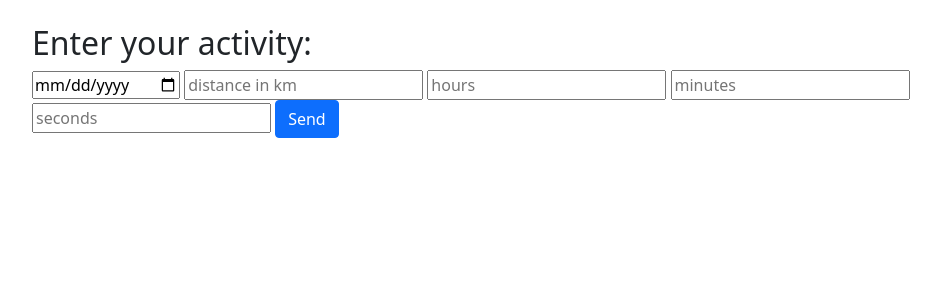
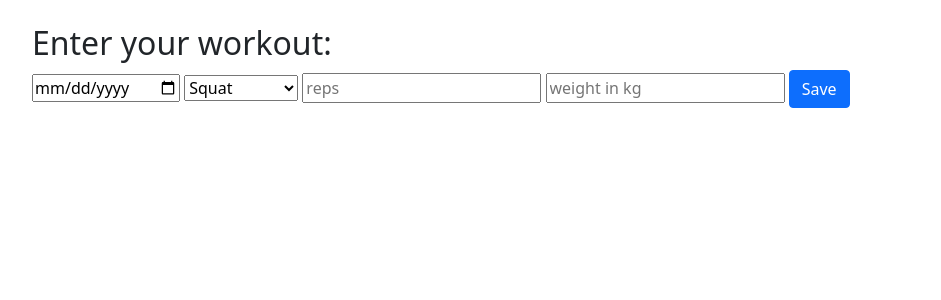
Before and after one commit to aoonsel/PROG2-V2, a Flask app: page / in a window 1280 px wide. Shown: the part 73-373 px from the top of the page, without its empty margins (50-991 px from the left). Run offline with Flask 2, Linux system fonts and the light colour scheme; some libraries are stand-ins or nearby versions.

Commit message:
Umbau zu Gym Tracker Version 1

```diff
--- a/runner/app.py
+++ b/runner/app.py
@@ -1,27 +1,23 @@
-from data_access import save_activity
-from util import to_seconds, to_minutes, to_pace
+from data.data_access import save_workout
 from flask import Flask, render_template, redirect, request
 from os.path import abspath
 
 app = Flask('runner', template_folder=abspath('templates'))
 
+workouts = {0: 'Squat', 1: 'Bench Press', 2: 'Deadlift'}
+
 @app.route('/')
 def home():
-    return render_template('index.html')
+    return render_template('index.html', workouts=workouts)
 
 @app.route('/save', methods=['POST'])
 def save():
     date = request.form['date']
-    distance = float(request.form['distance'])
-    hours = int(request.form['hours'])
-    minutes = int(request.form['minutes'])
-    seconds = int(request.form['seconds'])
+    excercise = request.form.get('excercise')
+    reps = request.form['reps']
+    weight = request.form['weight']
 
-    duration_in_s = to_seconds(hours, minutes, seconds)
-    duration_in_min = to_minutes(hours, minutes, seconds)
-    pace = to_pace(distance, duration_in_min)
-
-    save_activity({'date': date, 'distance': distance, 'duration': duration_in_s, 'pace': pace})
+    save_workout(date, excercise, reps, weight)
 
     return redirect('/')
 
--- /dev/null
+++ b/runner/data/init_db.py
@@ -0,0 +1,6 @@
+import sqlite3
+
+connection = sqlite3.connect('workouts.db')
+
+with open('schema.sql') as f:
+    connection.executescript(f.read())
--- a/runner/templates/index.html
+++ b/runner/templates/index.html
@@ -2,9 +2,7 @@
 <html lang="de">
     <head>
         <meta charset="utf-8">
-        <!-- Titel für die Seite (was im Tab steht). -->
-        <title>Lauf-Rechner</title>
-        <!-- Einbinden von Bootstrap für das Design. -->
+        <title>Gym Workout Tracker</title>
         <link rel="stylesheet" href="{{ url_for('static', filename='bootstrap.min.css') }}">
     </head>
     <body>
@@ -23,15 +21,17 @@
           </ul>
         </header>
 
-         <h2>Enter your activity: </h2>
-<!-- Mit diesem Formular werden die für die Berechnung relevanten Daten abgefangen und an die Funktionen übergeben. -->
+         <h2>Enter your workout: </h2>
         <form method="POST" action="/save">
-            <input type="date" name="date">
-            <input type="text" name="distance" placeholder="distance in km">
-            <input type="number" placeholder="hours" name="hours" min="0">
-            <input type="number" placeholder="minutes" name="minutes" min="0">
-            <input type="number" placeholder="seconds" name="seconds" min="0">
-            <button type="submit" class="btn btn-primary">Send</button>
+          <input type="date" name="date">
+          <select name="excercise">
+            {% for id, excercise in workouts.items() %}
+                <OPTION value={{id}}>{{excercise}}</option>
+            {% endfor %}
+            </select>
+            <input type="number" placeholder="reps" name="reps" min="0">
+            <input type="number" placeholder="weight in kg" name="weight" min="0">
+            <button type="submit" class="btn btn-primary">Save</button>
         </form>
 
         {% if activities %}
```
Also changed, not shown: runner/data/data_access.py (added, +13 -0 lines), runner/data/schema.sql (added, +9 -0 lines), runner/data_access.py (deleted, +0 -13 lines), runner/util.py (deleted, +0 -8 lines), UMLDiagrammWorkflow.png (deleted), runner/data/activities.json (deleted), runner/data/workouts.db (added).
